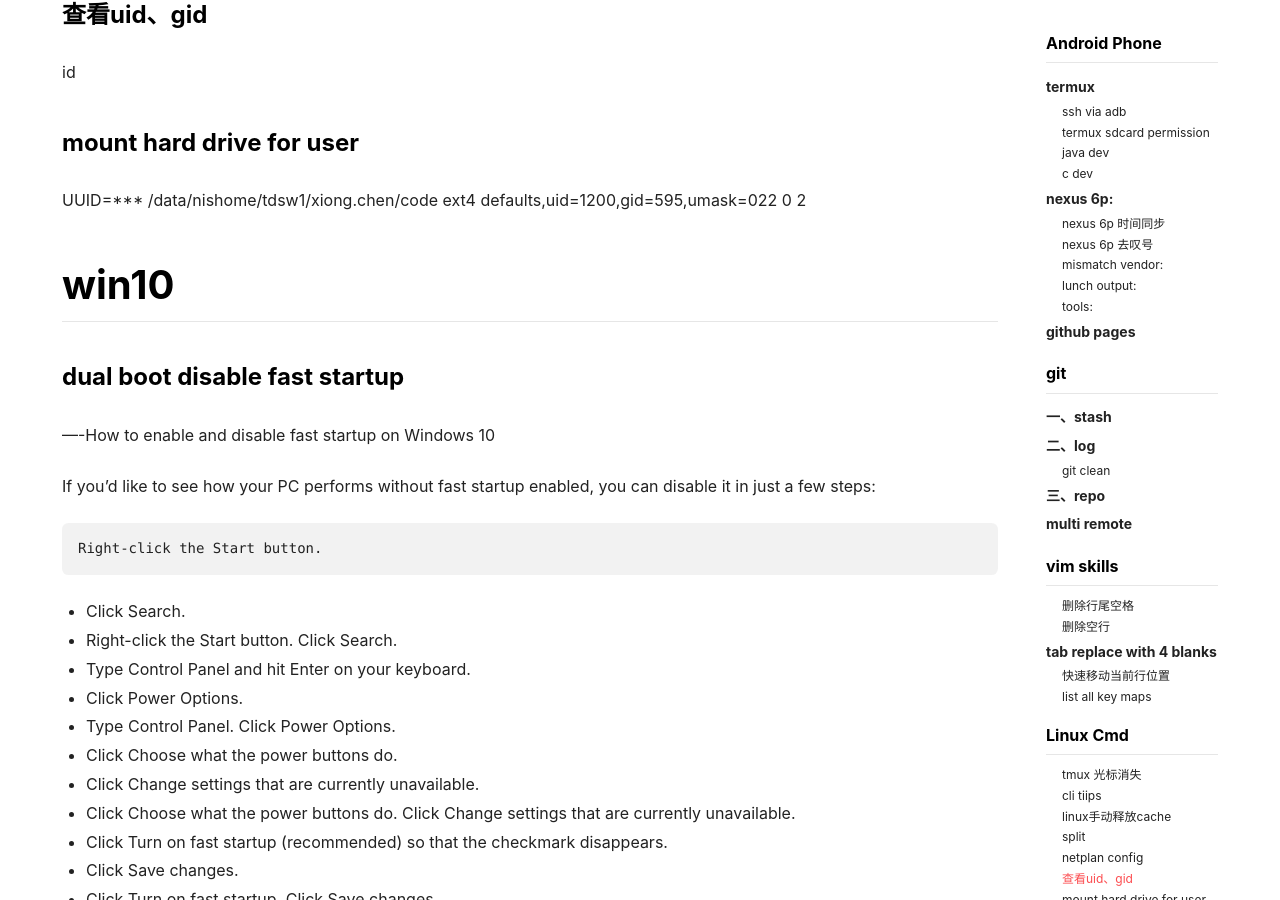
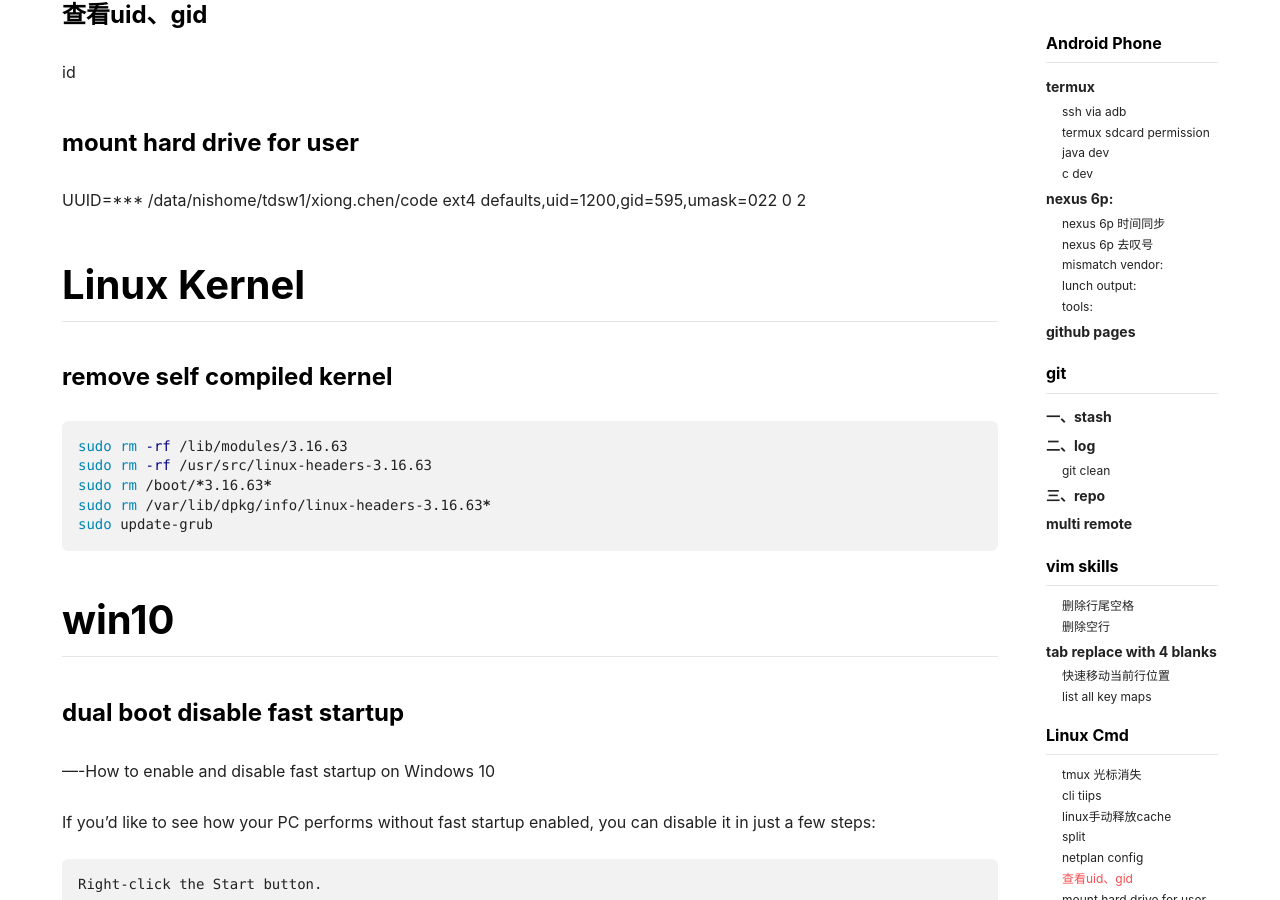
Before and after one commit to panard313/panard313.github.io, a Jekyll site: the page built from _posts/2018-05-29-using.md, in a window 1280 px wide and 900 px high, scrolled down 7216 px. Built offline with Jekyll 4.4.1, drawn with Linux system fonts in a browser that asks for light colours; nearby versions of some CDN libraries; some of the changed text lies outside the part shown.

Commit message:
add content for linux kernel

````diff
--- a/_posts/2018-05-29-using.md
+++ b/_posts/2018-05-29-using.md
@@ -279,6 +279,18 @@ dhcp:
 
   UUID=*** /data/nishome/tdsw1/xiong.chen/code ext4 defaults,uid=1200,gid=595,umask=022 0 2
 
+# Linux Kernel
+
+### remove self compiled kernel
+```shell
+sudo rm -rf /lib/modules/3.16.63
+sudo rm -rf /usr/src/linux-headers-3.16.63
+sudo rm /boot/*3.16.63*
+sudo rm /var/lib/dpkg/info/linux-headers-3.16.63*
+sudo update-grub
+```
+
+
 # win10
 
 ### dual boot disable fast startup
````
